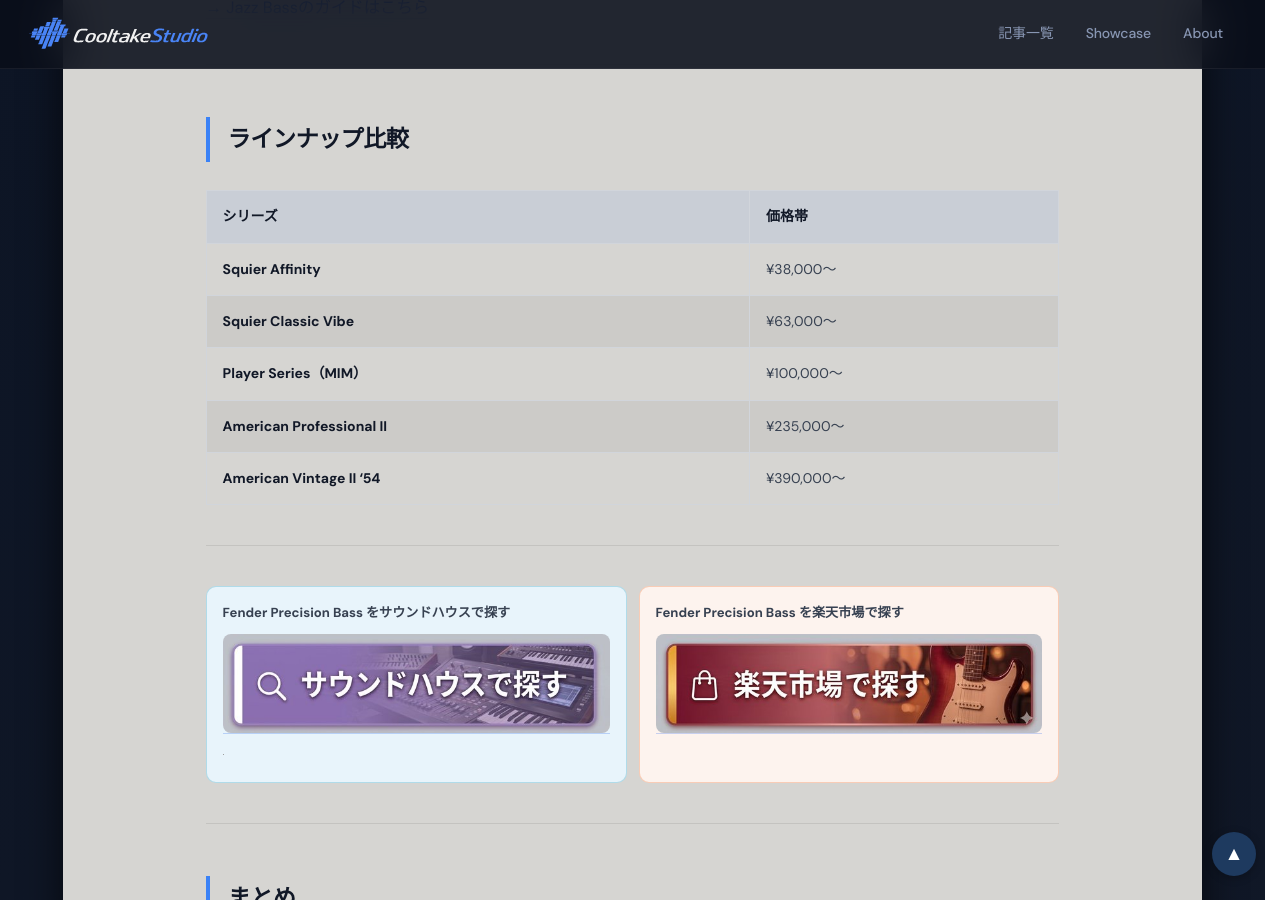
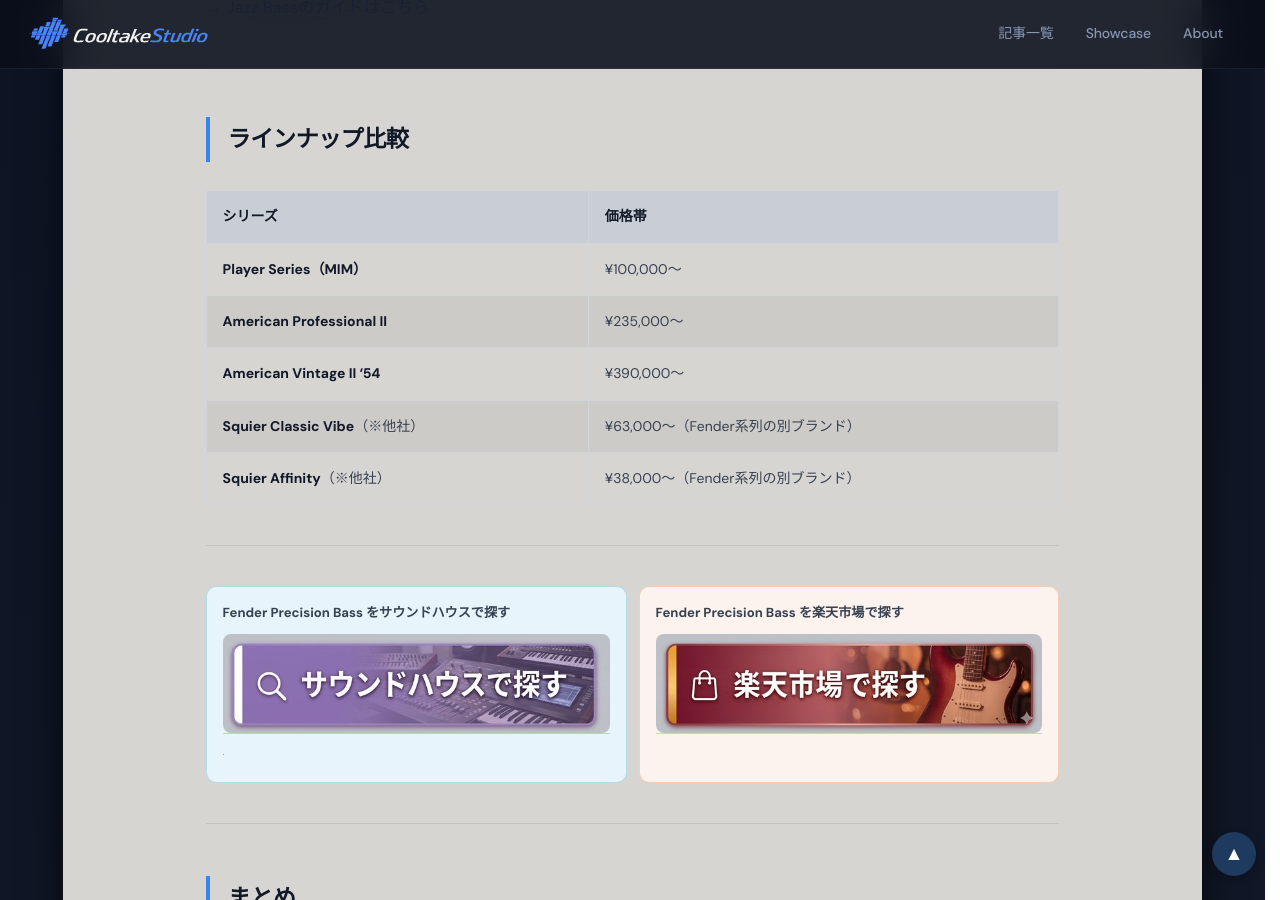
Before and after one commit to cooltake/cooltake-staging, a Jekyll site: the page built from _posts/2026-05-29-fender-precision-bass-guide.md, in a window 1280 px wide and 900 px high, scrolled down 1883 px. Built offline with Jekyll 4.4.1, drawn with Linux system fonts in a browser that asks for light colours; some web fonts are replaced.

Commit message:
fix: lineup table — move Squier/Epiphone to bottom as other-brand models

```diff
--- a/_posts/2026-05-29-fender-precision-bass-guide.md
+++ b/_posts/2026-05-29-fender-precision-bass-guide.md
@@ -51,11 +51,11 @@
 
 | シリーズ | 価格帯 |
 |---------|--------|
-| **Squier Affinity** | ¥38,000〜 |
-| **Squier Classic Vibe** | ¥63,000〜 |
 | **Player Series（MIM）** | ¥100,000〜 |
 | **American Professional II** | ¥235,000〜 |
 | **American Vintage II '54** | ¥390,000〜 |
+| **Squier Classic Vibe**（※他社） | ¥63,000〜（Fender系列の別ブランド） |
+| **Squier Affinity**（※他社） | ¥38,000〜（Fender系列の別ブランド） |
 
 ---
 
```
